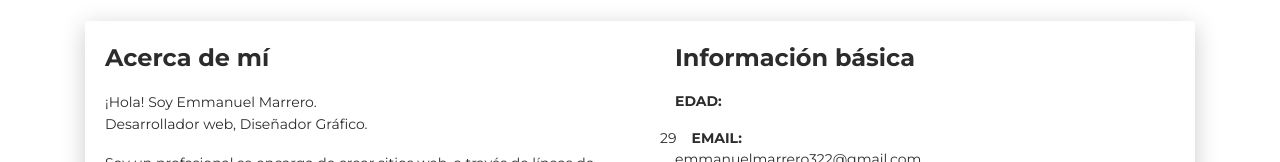
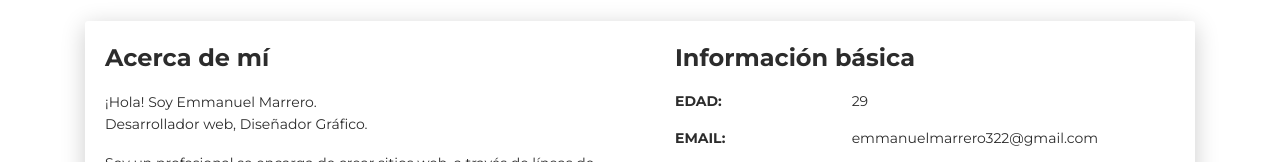
Before and after one commit to Emmanuelkatian/emmanuelkatian, a plain HTML site: page index.html in a window 1280 px wide. Shown: the part 599-761 px from the top of the page. Drawn offline with Linux system fonts and the light colour scheme.

Commit message:
[MOD] index.html

```diff
--- a/index.html
+++ b/index.html
@@ -108,9 +108,9 @@
                   <div class="h4 mt-0 title">Información básica</div>
                   <div class="row">
                     <div class="col-sm-4"><strong class="text-uppercase">Edad:</strong></div>
-                    <div class="col-sm-8"></div>
+                    <div class="col-sm-8">29</div>
                   </div>
-                  <div class="row mt-3">29
+                  <div class="row mt-3">
                     <div class="col-sm-4"><strong class="text-uppercase">Email:</strong></div>
                     <div class="col-sm-8">emmanuelmarrero322@gmail.com</div>
                   </div>
```
